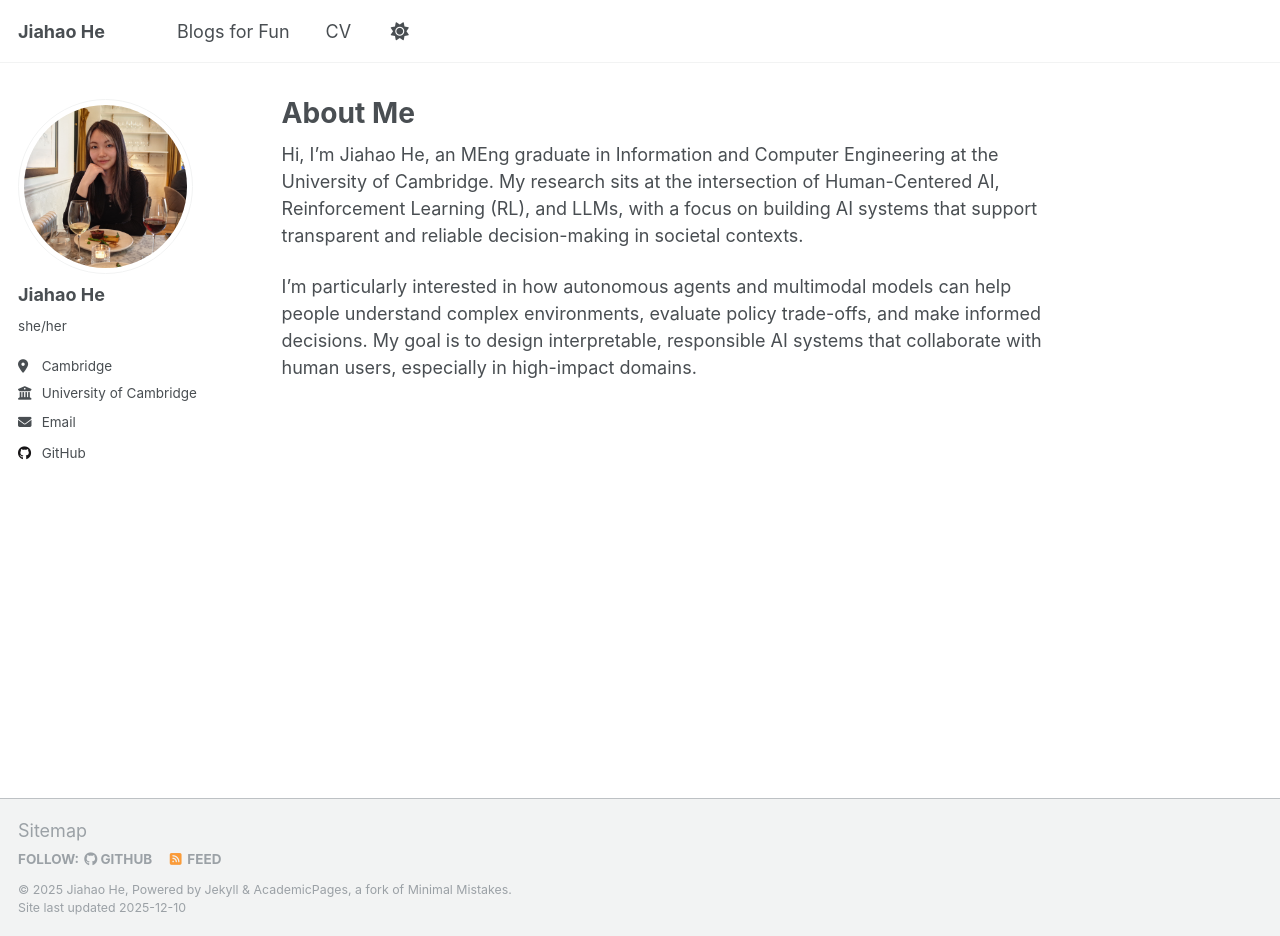
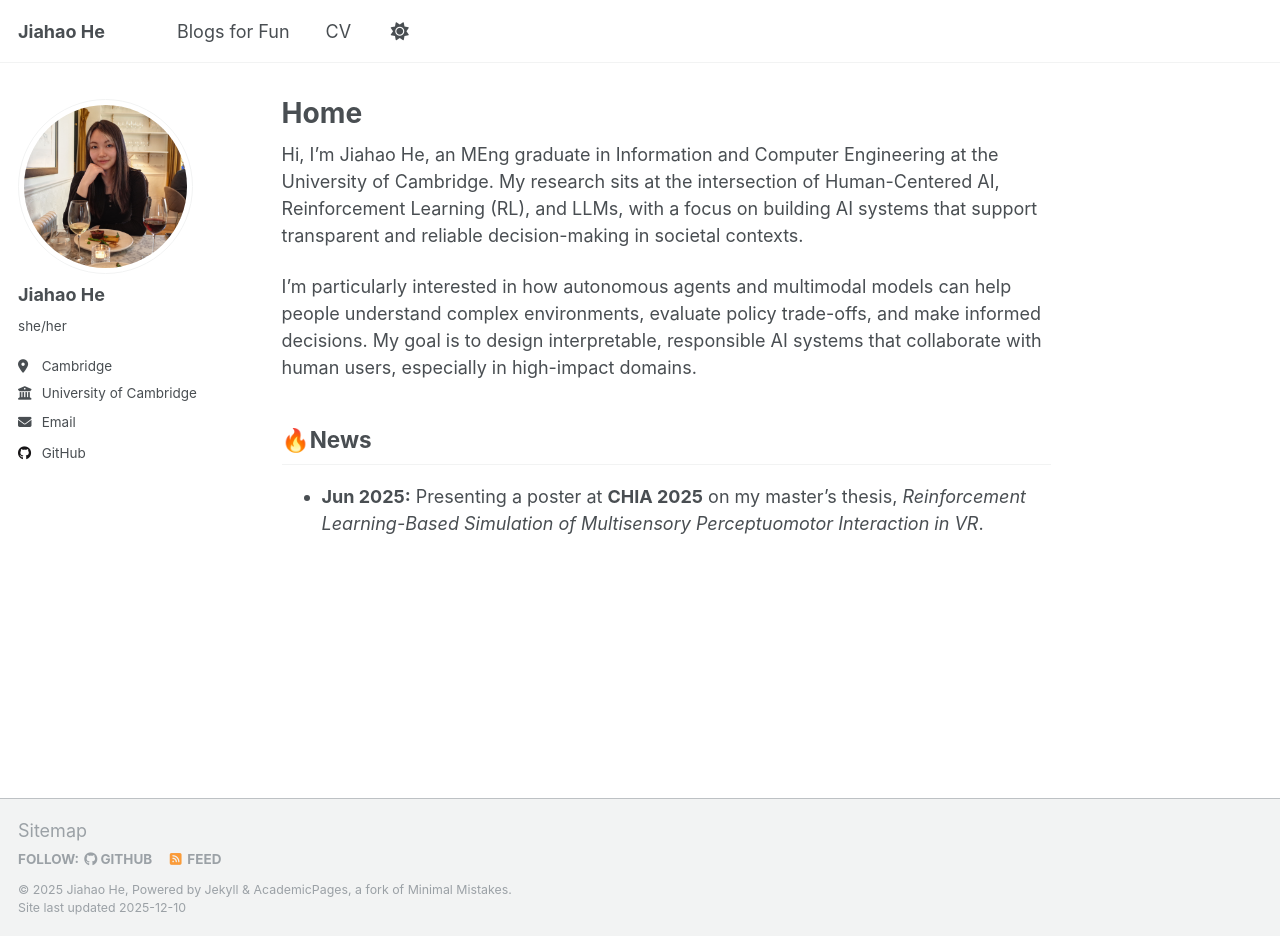
Before and after one commit to Leahh147/Leahh147.github.io, a Jekyll site: the page built from _pages/about.md, in a window 1280 px wide and 936 px high. Built offline with Jekyll 4.4.1, drawn with Linux system fonts in a browser that asks for light colours.

Commit message:
Update about.md

```diff
--- a/_pages/about.md
+++ b/_pages/about.md
@@ -1,6 +1,6 @@
 ---
 permalink: /
-title: "About Me"
+title: "Home"
 author_profile: true
 redirect_from:
   - /about/
@@ -10,3 +10,8 @@ redirect_from:
 Hi, I’m Jiahao He, an MEng graduate in Information and Computer Engineering at the University of Cambridge. My research sits at the intersection of Human-Centered AI, Reinforcement Learning (RL), and LLMs, with a focus on building AI systems that support transparent and reliable decision-making in societal contexts.
 
 I’m particularly interested in how autonomous agents and multimodal models can help people understand complex environments, evaluate policy trade-offs, and make informed decisions. My goal is to design interpretable, responsible AI systems that collaborate with human users, especially in high-impact domains.
+
+
+## 🔥News
+
+- **Jun 2025:** Presenting a poster at **CHIA 2025** on my master’s thesis, *Reinforcement Learning-Based Simulation of Multisensory Perceptuomotor Interaction in VR*.
```
